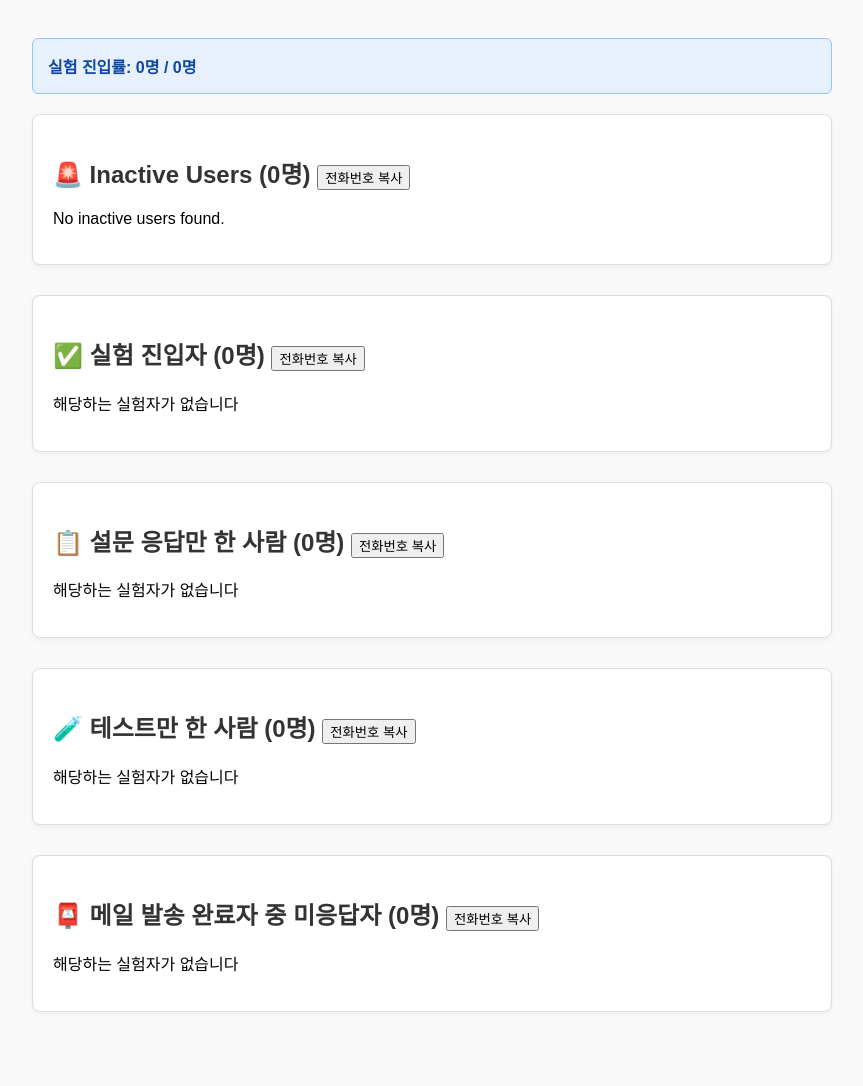
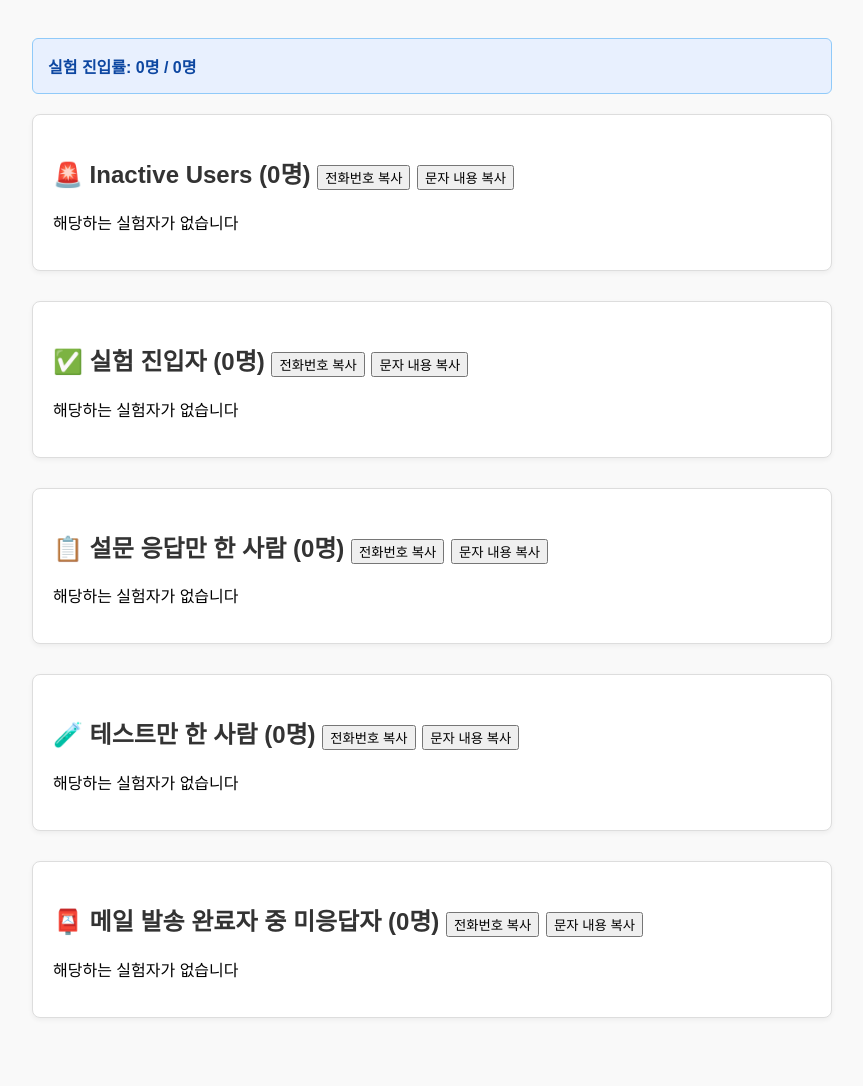
Before and after one commit to clr4takeoff/spinoff-tracker, a Flask app: template templates/dashboard.html in a window 1280 px wide. Shown: the whole page, without its empty margins (208-1071 px from the left). Before the commit the page ends 1012 px from the top, so only its background shows below. Run offline with Flask 3, Linux system fonts and the light colour scheme; the template is opened without the code that fills it, so the values that code supplies are empty.

Commit message:
Support SMS text copy by section

```diff
--- a/static/script.js
+++ b/static/script.js
@@ -8,3 +8,14 @@ function copyPhones(id) {
         .then(() => alert("전화번호가 복사되었습니다!"))
         .catch(err => alert("복사 실패: " + err));
 }
+
+function loadAndCopyText(sectionId) {
+    fetch('/static/texts.json')
+        .then(response => response.json())
+        .then(data => {
+            const text = data[sectionId] || "복사할 텍스트 없음";
+            navigator.clipboard.writeText(text)
+                .then(() => alert("텍스트가 복사되었습니다!"))
+                .catch(err => alert("복사 실패: " + err));
+        });
+}
--- a/templates/dashboard.html
+++ b/templates/dashboard.html
@@ -12,33 +12,12 @@
         {{ (ready_info.common | length) + (ready_info.only_application | length) }}명
     </div>
 
-    <div class="section">
-    <h2>
-        🚨 Inactive Users ({{ inactive_users | length }}명)
-        <button onclick="copyPhones('inactivePhones')">전화번호 복사</button>
-    </h2>
-
-    {% if inactive_users %}
-    <div id="inactivePhones" style="display: none;">
-        {{ inactive_users | map(attribute='phone') | join(', ') }}
-    </div>
-    <table>
-        <tr><th>Name</th></tr>
-        {% for user in inactive_users %}
-        <tr><td>{{ user.name }}</td></tr>
-        {% endfor %}
-    </table>
-    {% else %}
-    <p>No inactive users found.</p>
-    {% endif %}
-    </div>
-
-
     {% macro render_section(title, users, section_id) %}
     <div class="section">
         <h2>
             {{ title }} ({{ users | length }}명)
             <button onclick="copyPhones('{{ section_id }}')">전화번호 복사</button>
+            <button onclick="loadAndCopyText('{{ section_id }}')">문자 내용 복사</button>
         </h2>
 
         {% if users %}
@@ -57,14 +36,13 @@
     </div>
     {% endmacro %}
 
+    {{ render_section("🚨 Inactive Users", inactive_users, "inactivePhones") }}
     {{ render_section("✅ 실험 진입자", ready_info.common, "commonPhones") }}
     {{ render_section("📋 설문 응답만 한 사람", ready_info.only_survey, "surveyPhones") }}
     {{ render_section("🧪 테스트만 한 사람", ready_info.only_test, "testPhones") }}
     {{ render_section("📮 메일 발송 완료자 중 미응답자", ready_info.only_application, "appPhones") }}
 
     <script src="{{ url_for('static', filename='script.js') }}"></script>
-
-</div>
-
+    </div>
 </body>
 </html>
```
Also changed, not shown: static/texts.json (added, +11 -0 lines).
